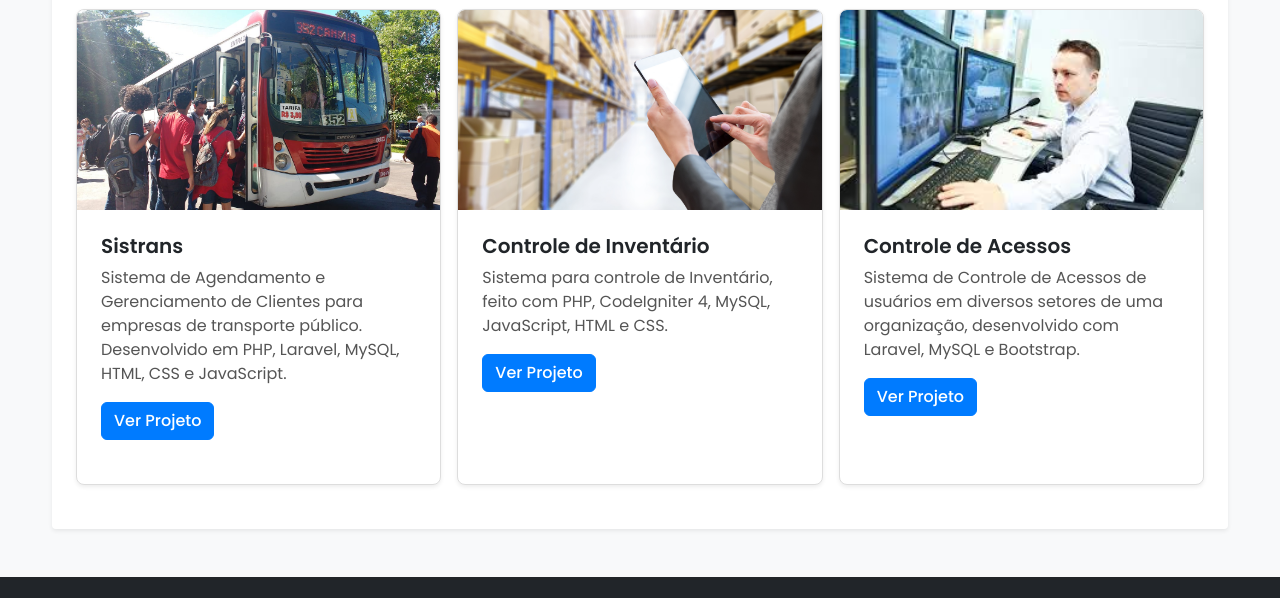
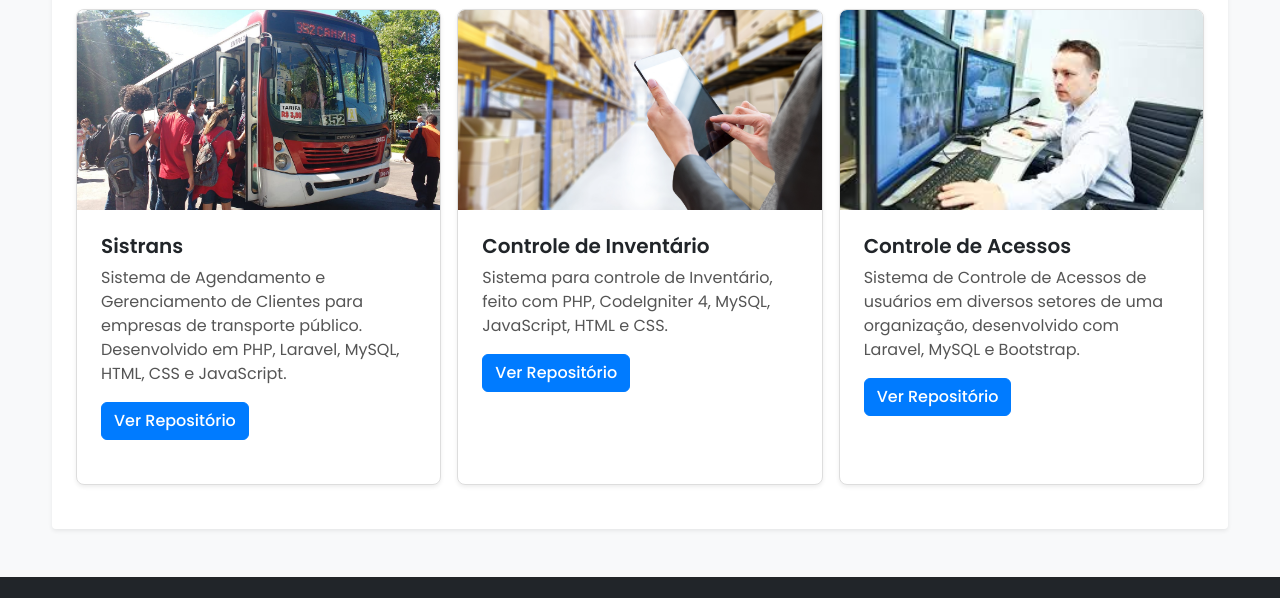
Before and after one commit to LuizFelipe2023/Portfolio2, a plain HTML site: page index.html in a window 1280 px wide. Shown: the part 735-1333 px from the top of the page. Drawn offline with nearby package versions, Linux system fonts and the light colour scheme.

Commit message:
mudanças na parte de projetos.

```diff
--- a/index.html
+++ b/index.html
@@ -121,7 +121,7 @@
                                         de transporte público. Desenvolvido em PHP, Laravel, MySQL, HTML, CSS e
                                         JavaScript.</p>
                                     <a href="https://github.com/LuizFelipe2023/SISTRANS" class="btn btn-primary">Ver
-                                        Projeto</a>
+                                        Repositório</a>
                                 </div>
                             </div>
                         </div>
@@ -134,7 +134,7 @@
                                     <p class="card-text">Sistema para controle de Inventário, feito com PHP, CodeIgniter 4,
                                         MySQL, JavaScript, HTML e CSS.</p>
                                     <a href="https://github.com/LuizFelipe2023/Ci4ControledeInventario" class="btn btn-primary">Ver
-                                        Projeto</a>
+                                        Repositório</a>
                                 </div>
                             </div>
                         </div>
@@ -147,7 +147,7 @@
                                     <p class="card-text">Sistema de Controle de Acessos de usuários em diversos setores de
                                         uma organização, desenvolvido com Laravel, MySQL e Bootstrap.</p>
                                     <a href="https://github.com/LuizFelipe2023/ControledeAcesso" class="btn btn-primary">Ver
-                                        Projeto</a>
+                                        Repositório</a>
                                 </div>
                             </div>
                         </div>
```
